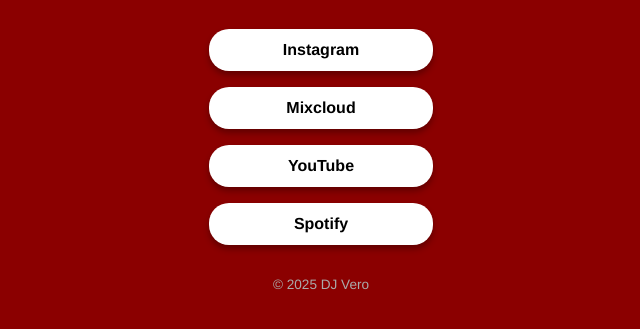
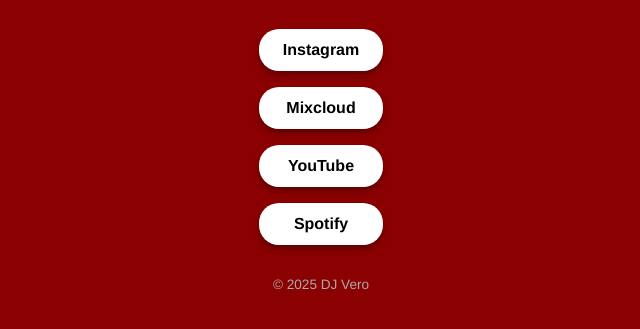
Before and after one commit to djvero/DJVero, a plain HTML site: page index.html in a window 1280 px wide. Shown: the part 211-540 px from the top of the page, without its empty margins (319-959 px from the left). Drawn offline with Linux system fonts and the light colour scheme.

Commit message:
Update index.html

```diff
--- a/index.html
+++ b/index.html
@@ -56,6 +56,7 @@
     .links a {
       display: inline-block;
       width: var(--button-width);
+      max-width: 92px;
       background-color: var(--button-bg);
       color: var(--button-text);
       text-decoration: none;
```
